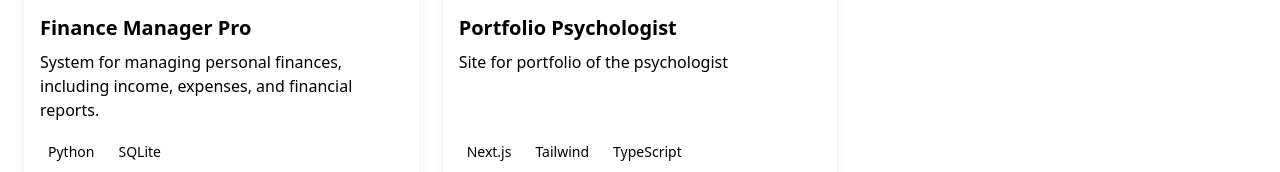
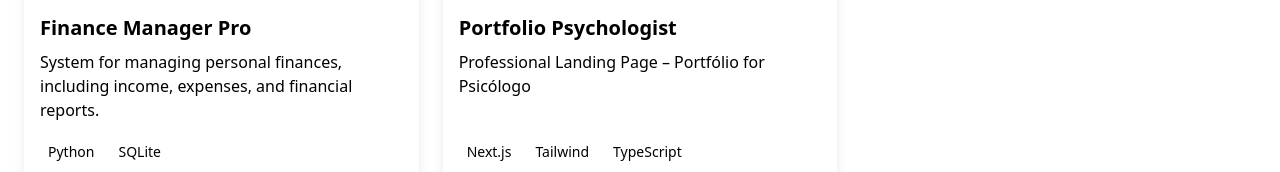
Before and after one commit to henrique-fullstack/Portfolio, a Next.js app: page / in a window 1280 px wide. Shown: the part 2251-2423 px from the top of the page. Built offline with nearby package versions, Linux system fonts and the light colour scheme.

Commit message:
Fix: corrigindo a descricao do portfolio do psicologo

```diff
--- a/src/data/projects.ts
+++ b/src/data/projects.ts
@@ -15,7 +15,7 @@ const project: Project[] = [
   {
     id: 'portfolio-psicologo',
     title: 'Portfolio Psychologist',
-    description: 'Site for portfolio of the psychologist',
+    description: 'Professional Landing Page – Portfólio for Psicólogo',
     whereSee: 'site',
     technologies: ['Next.js', 'Tailwind', 'TypeScript'],
     imageUrl: '/projects/DrCarlosAlberto.png',
```
